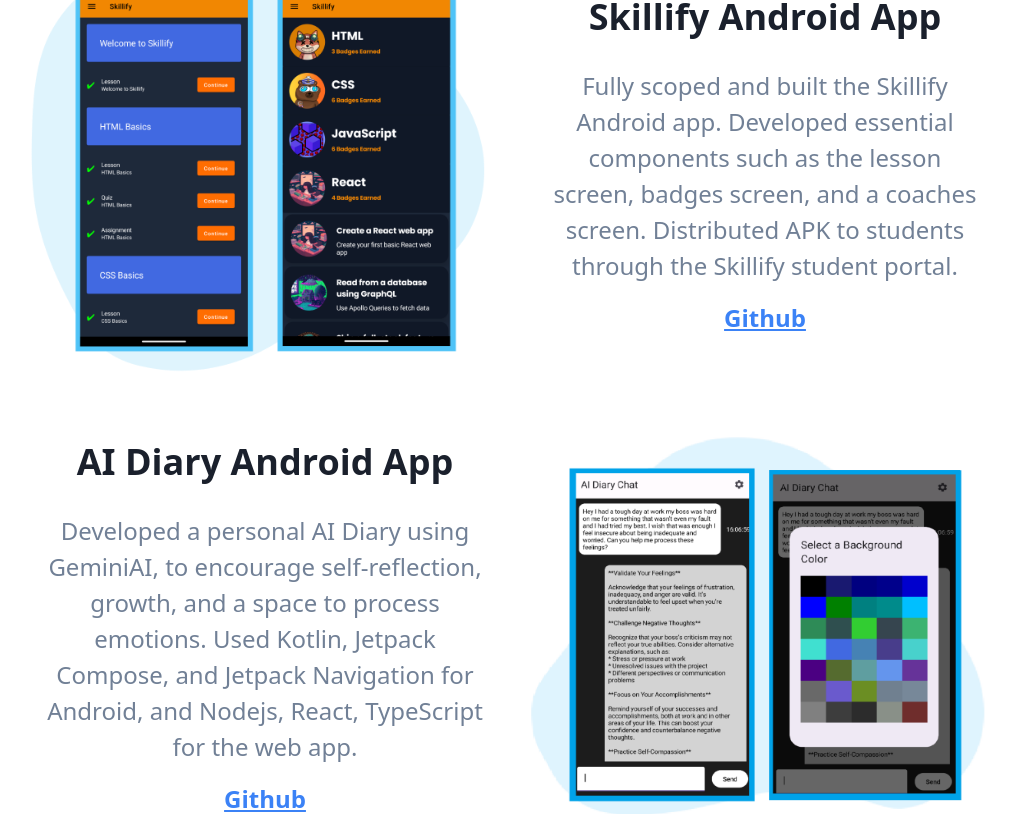
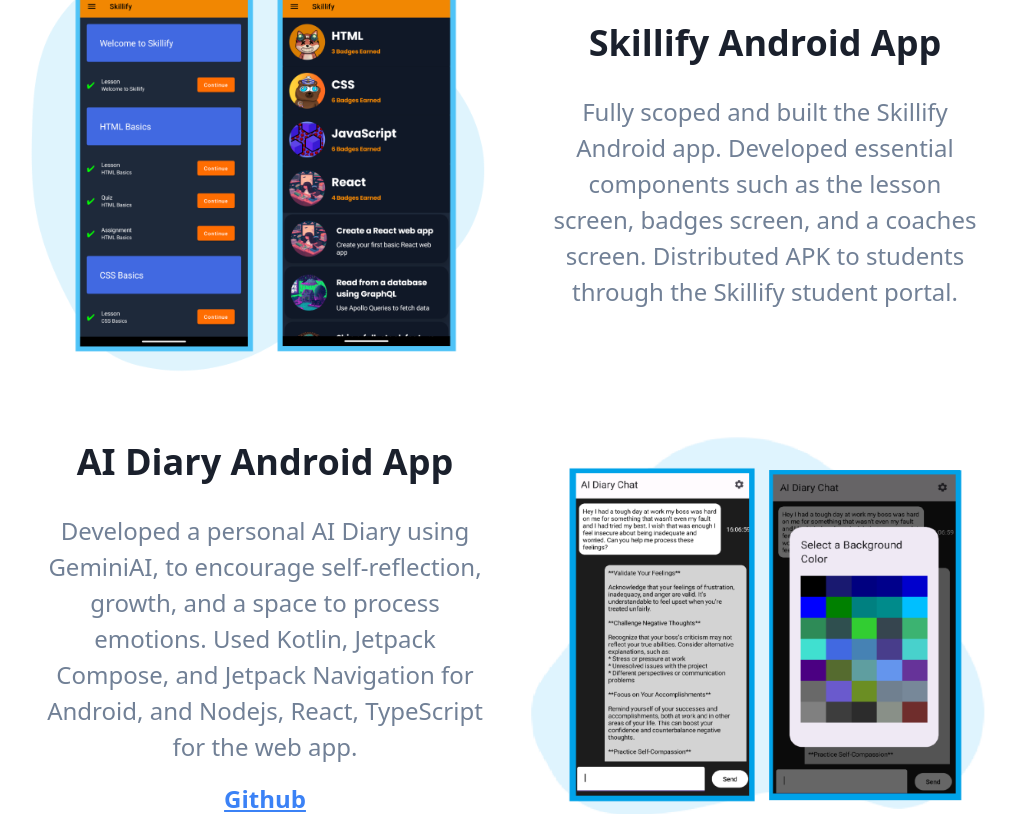
Before and after one commit to LuckyHariharan/LandingPageRedo, a Next.js app: page / in a window 1280 px wide. Shown: the part 1463-2277 px from the top of the page, without its empty margins (125-1140 px from the left). Built offline with nearby package versions, Linux system fonts and the light colour scheme.

Commit message:
Update VerticalFeatureRow.tsx

```diff
--- a/src/feature/VerticalFeatureRow.tsx
+++ b/src/feature/VerticalFeatureRow.tsx
@@ -44,6 +44,11 @@
       'sm:flex-row-reverse': props.reverse,
     },
   );
+  const showGithubLink = [
+    'AI Diary Android App',
+    'Actuarial Illustator  Extension',
+  ].includes(props.title);
+
   return (
     <div className={verticalFeatureClass}>
       <div className="w-full px-8 text-center sm:w-1/2">
@@ -54,11 +59,13 @@
           </h3>
         </a>
         <div className="mt-6 text-2xl leading-9">{props.description}</div>
-        <Link href={props.github}>
-          <p className=" mt-4 cursor-pointer text-2xl font-extrabold text-blue-500 underline hover:text-blue-700">
-            Github
-          </p>
-        </Link>
+        {showGithubLink && (
+          <Link href={props.github}>
+            <p className=" mt-4 cursor-pointer text-2xl font-extrabold text-blue-500 underline hover:text-blue-700">
+              Github
+            </p>
+          </Link>
+        )}
       </div>
 
       <div className="size-full p-4 transition-transform hover:scale-105  hover:shadow-lg sm:w-1/2">
```
